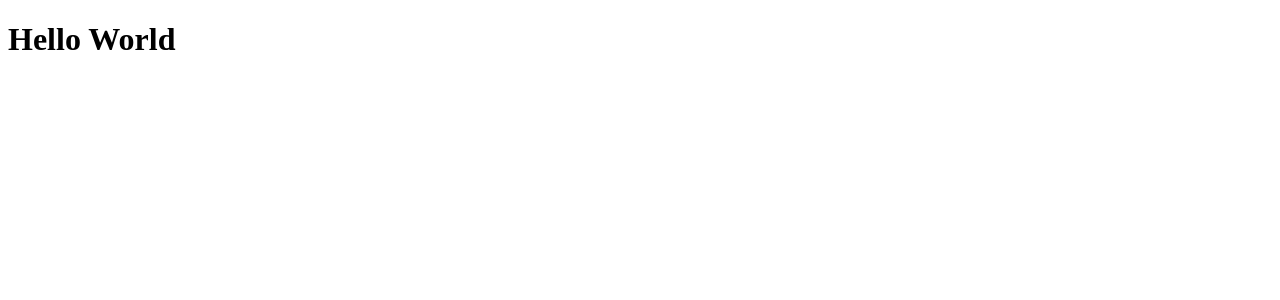
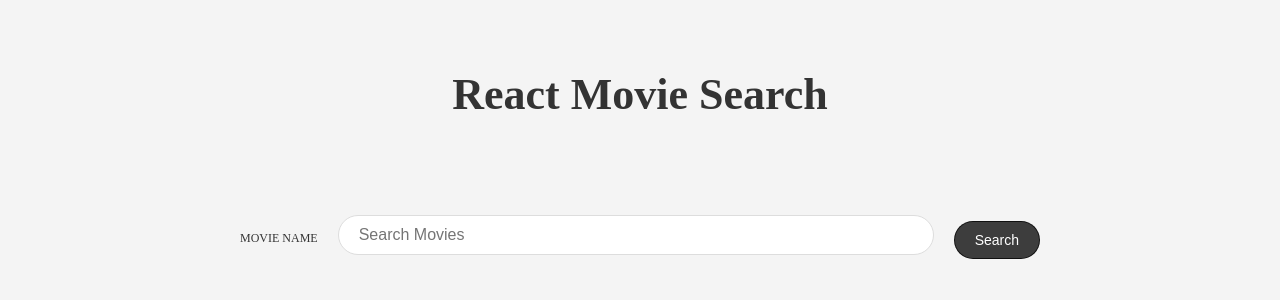
Before and after one commit to SXV357/React-Movie-Search-App, a React (Create React App) app: page / in a window 1280 px wide. Shown: the top 300 px of the page. Built offline with nearby package versions, Linux system fonts and the light colour scheme; no server answers.

Commit message:
base styling + search component styling + API-setup

```diff
--- a/package.json
+++ b/package.json
@@ -6,6 +6,7 @@
     "@testing-library/jest-dom": "^5.16.5",
     "@testing-library/react": "^13.4.0",
     "@testing-library/user-event": "^13.5.0",
+    "dotenv": "^16.0.3",
     "react": "^18.2.0",
     "react-dom": "^18.2.0",
     "react-scripts": "5.0.1",
--- a/src/App.js
+++ b/src/App.js
@@ -2,8 +2,8 @@
 
 export default function App() {
   return (
-    <div>
-      <h1>Hello World</h1>
+    <div className = "container">
+      <h1 className = "title">React Movie Search</h1>
     </div>
   );
 }
--- /dev/null
+++ b/src/Components/SearchMovies.js
@@ -0,0 +1,17 @@
+import React from 'react'
+
+export default function SearchMovies(){
+
+    require('dotenv').config()
+    const api_key = process.env.API_KEY;
+
+    return (
+        <div>
+            <form className = "form">
+                <label htmlFor = "query" className = "label">Movie Name</label>
+                <input className = "input" type = "text" name = "query" placeholder= "Search Movies"></input>
+                <button type = "submit" className = "button">Search</button>
+            </form>
+        </div>
+    )
+}
--- a/src/index.js
+++ b/src/index.js
@@ -1,10 +1,12 @@
 import React from 'react';
 import ReactDOM from 'react-dom/client';
 import App from './App';
+import SearchMovies from './Components/SearchMovies';
 
 const root = ReactDOM.createRoot(document.getElementById('root'));
 root.render(
   <React.StrictMode>
     <App />
+    <SearchMovies />
   </React.StrictMode>
 );
--- a/src/style.css
+++ b/src/style.css
@@ -1,5 +1,73 @@
-body {
-  border: 0;
-  padding: 0;
+html {
+  font-size: 10px;
+}
+
+* {
   box-sizing: border-box;
 }
+
+body {
+  margin: 0;
+  padding: 0;
+  background-color: rgb(244,244,244);
+  color: #333;
+}
+
+p {
+  font-size: 1.6rem;
+}
+
+small {
+  font-size: 1.2rem;
+}
+
+.container {
+  margin: 0 auto;
+  max-width:1000px;
+  padding: 40px;
+}
+
+.title{
+  font-size: 4.4rem;
+  text-align: center;
+}
+
+.form {
+  display:grid;
+  grid-template-columns: auto 1fr auto;
+  align-items: center;
+  margin: 0 auto;
+  padding: 25px;
+  max-width: 850px;
+  column-gap: 20px;
+}
+
+.label {
+  font-size: 1.2rem;
+  margin-bottom: 0.2rem;
+  text-transform: uppercase;
+}
+
+.input {
+  font-size: 1.6rem;
+  padding: 0.5rem 2rem;
+  line-height: 2.8rem;
+  border-radius: 20px;
+  border: 1px solid #ddd;
+  margin-bottom: 1rem;
+}
+
+.button {
+  background-color: rgba(0,0,0,0.75);
+  color: white;
+  padding: 1rem 2rem;
+  border: 1px solid rgba(0,0,0,0.75);
+  border-radius: 20px;
+  font-size: 1.4rem;
+  cursor: pointer;
+  transition: background-color 250ms;
+}
+
+.button:hover {
+  background-color: rgba(0,0,0,0.85);
+}
```
Also changed, not shown: 2 other files (tests, documents, lock files or other folders).
